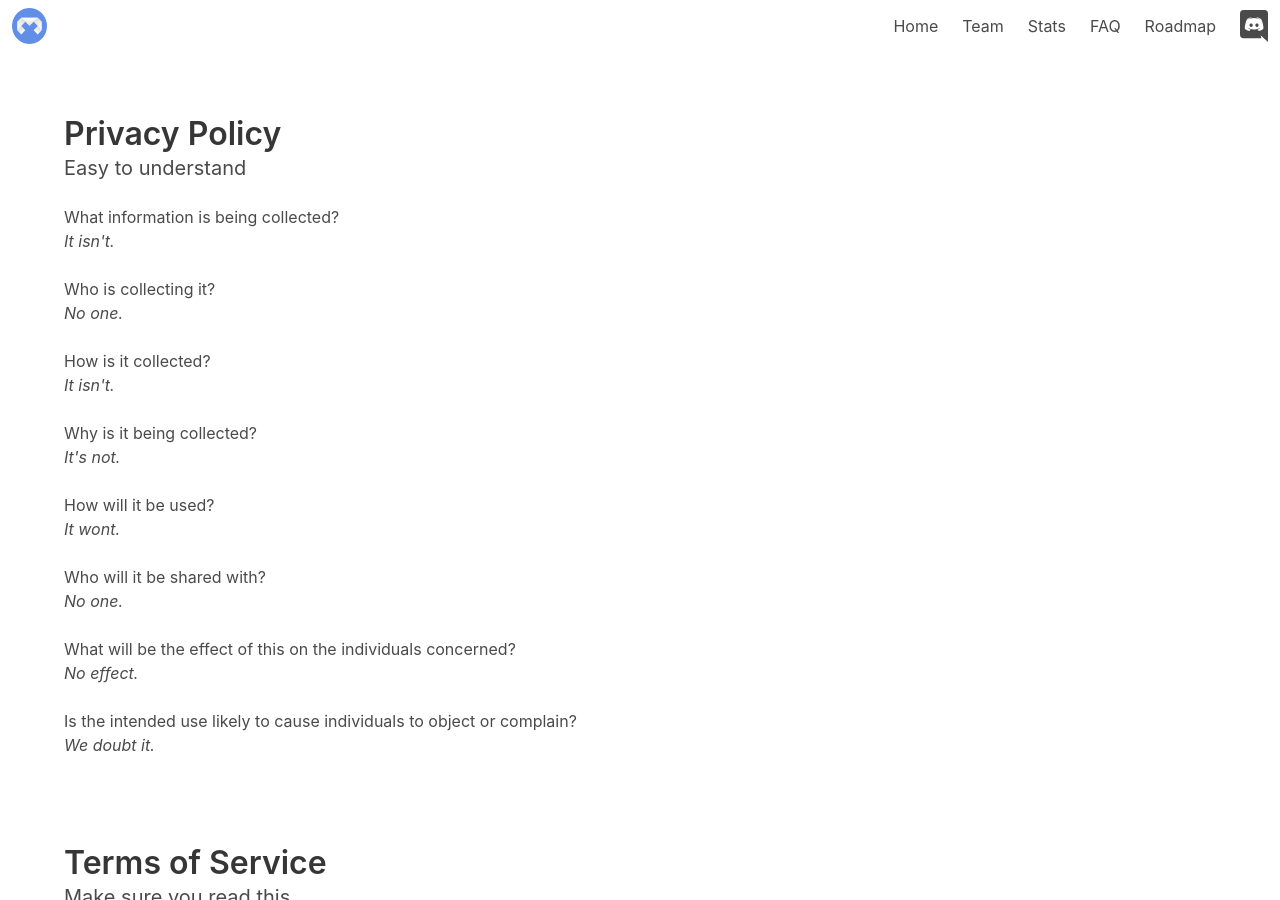
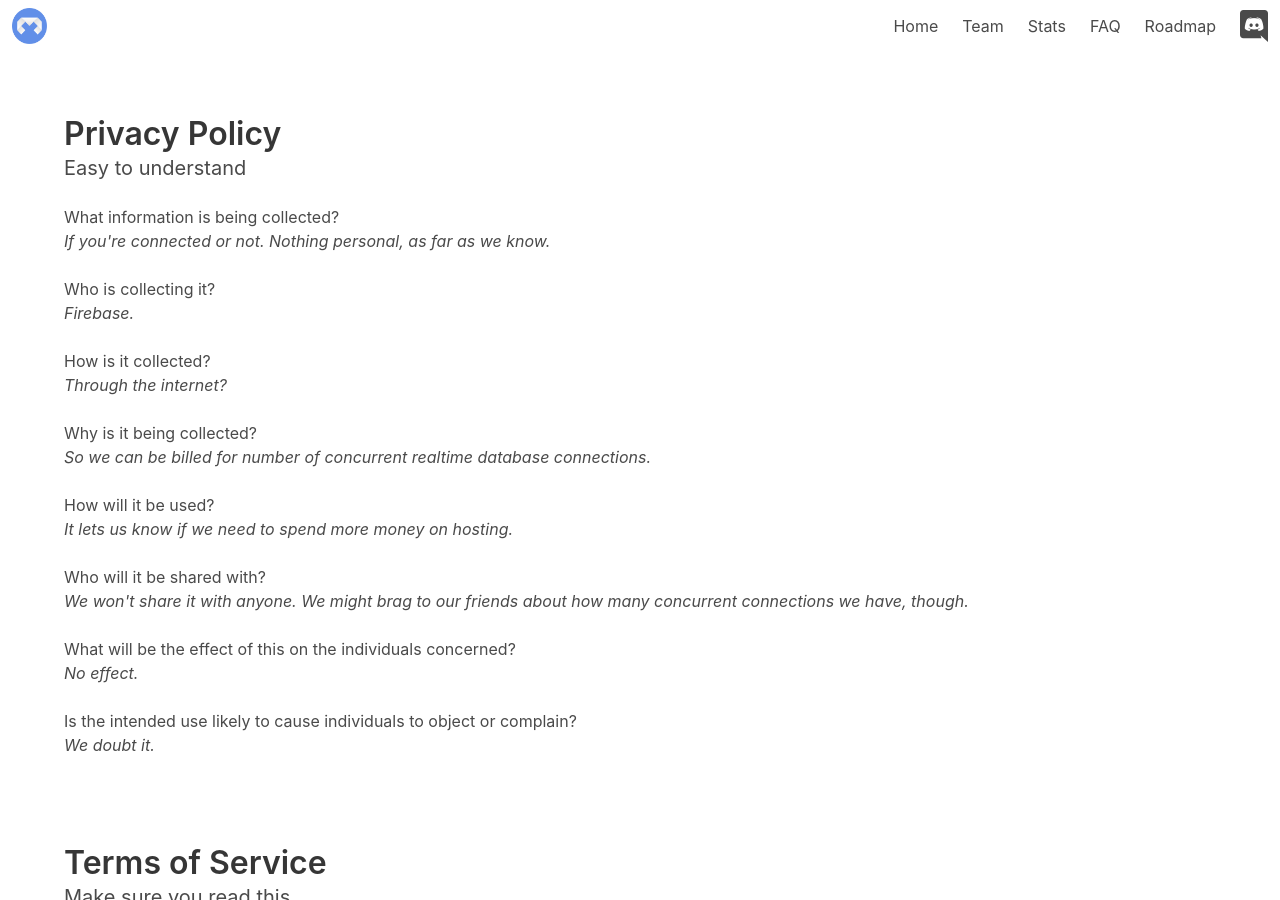
Before and after one commit to PigeoncoinClassic/pigeoncoinclassic.github.io, a Jekyll site: the page built from policy.md, in a window 1280 px wide and 900 px high. Built offline with Jekyll 4.4.1, drawn with Linux system fonts in a browser that asks for light colours; nearby versions of some CDN libraries; comment, search, counter and statistics services are not loaded.

Commit message:
privacy policy includes firebase

```diff
--- a/policy.md
+++ b/policy.md
@@ -8,17 +8,17 @@ sections:
     subtitle: Easy to understand
     items:
       - question: What information is being collected?
-        answer: It isn't.
+        answer: If you're connected or not. Nothing personal, as far as we know.
       - question: Who is collecting it?
-        answer: No one.
+        answer: Firebase.
       - question: How is it collected?
-        answer: It isn't.
+        answer: Through the internet?
       - question: Why is it being collected?
-        answer: It's not.
+        answer: So we can be billed for number of concurrent realtime database connections.
       - question: How will it be used?
-        answer: It wont.
+        answer: It lets us know if we need to spend more money on hosting.
       - question: Who will it be shared with?
-        answer: No one.
+        answer: We won't share it with anyone. We might brag to our friends about how many concurrent connections we have, though.
       - question: What will be the effect of this on the individuals concerned?
         answer: No effect.
       - question: Is the intended use likely to cause individuals to object or complain?
```
